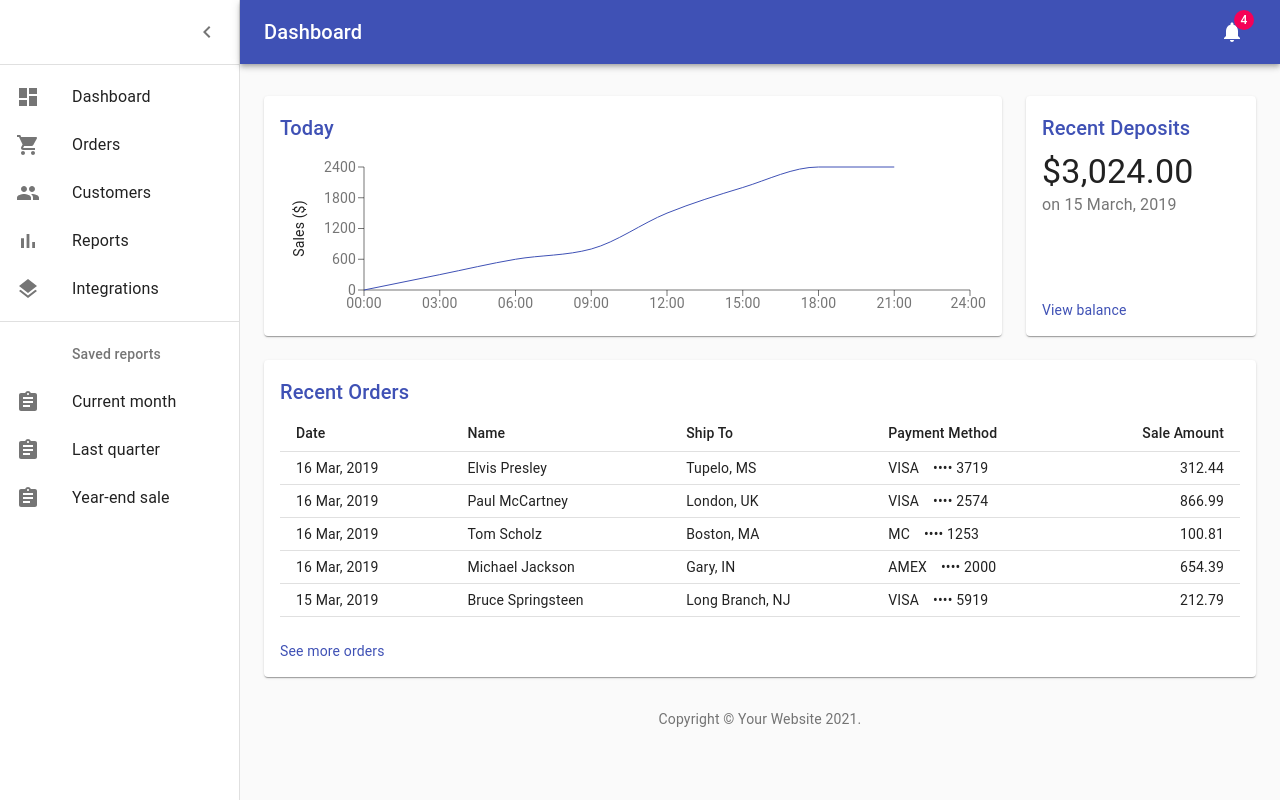
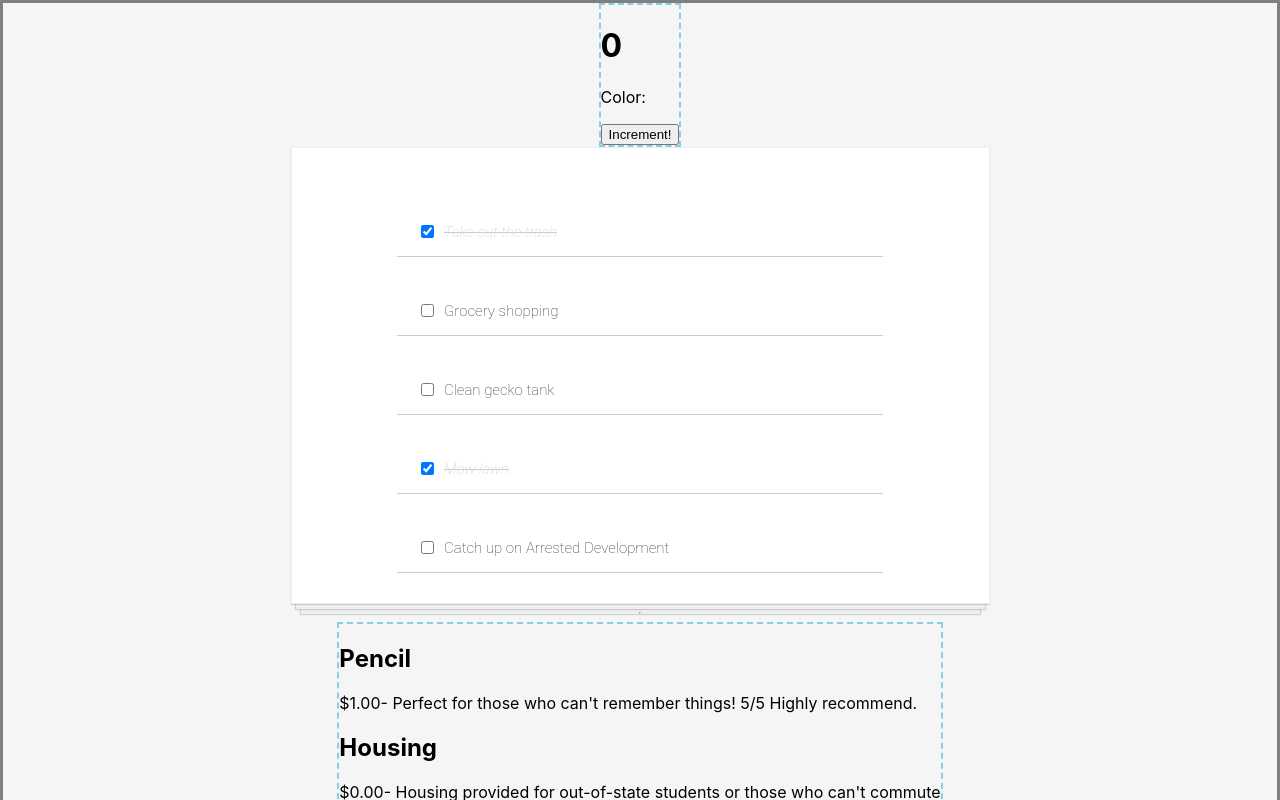
Before and after one commit to JK117/React-Todo, a React (Create React App) app: page / in a window 1280 px wide. Shown: the top 800 px of the page. Built offline with nearby package versions, Linux system fonts and the light colour scheme.

Commit message:
Switch back to default App component

```diff
--- a/src/index.js
+++ b/src/index.js
@@ -1,14 +1,14 @@
 import React from 'react';
 import ReactDOM from 'react-dom';
 import './index.css';
-// import App from './App';
+import App from './App';
 import reportWebVitals from './reportWebVitals';
 
-import Dashboard from './dashboard/Dashboard'
+// import Dashboard from './dashboard/Dashboard'
 
 ReactDOM.render(
   <React.StrictMode>
-    <Dashboard />
+    <App />
   </React.StrictMode>,
   document.getElementById('root')
 );
```
